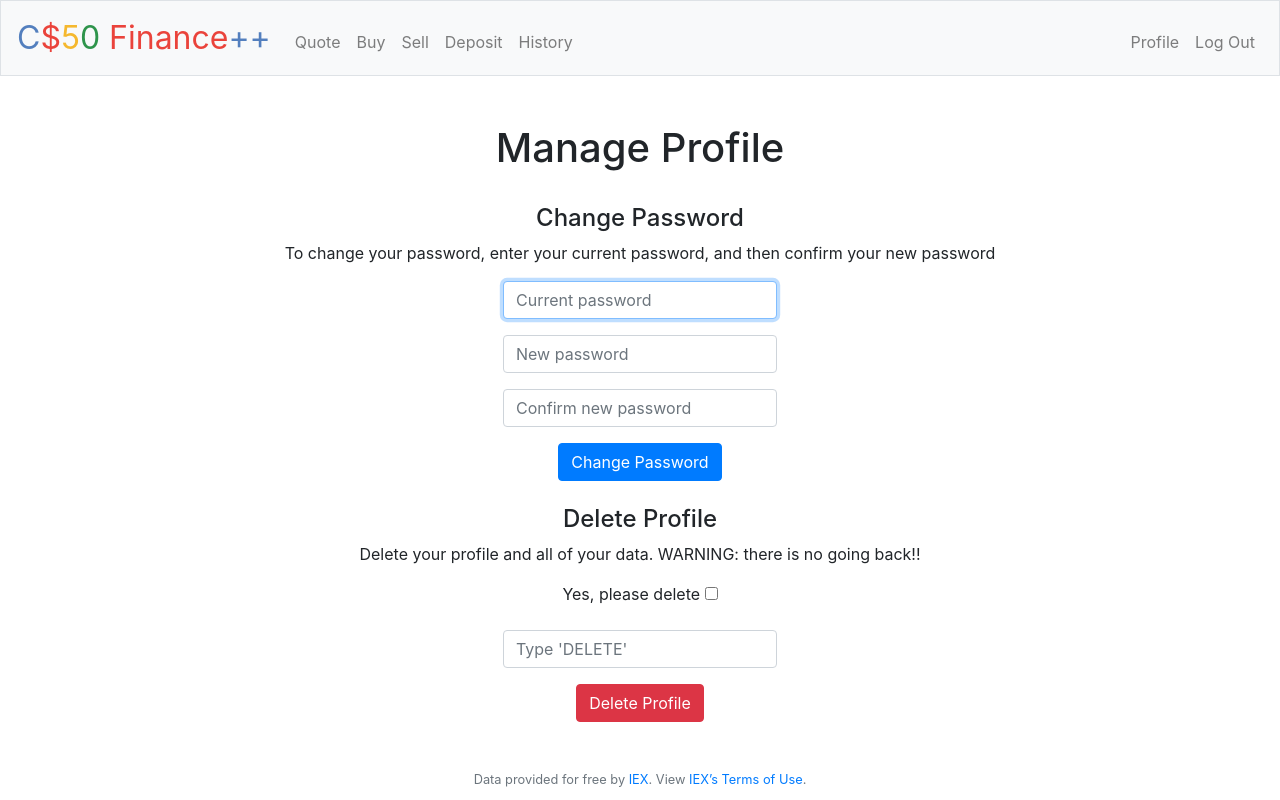
After one commit to fa-sharp/cs50-finance-plus, a Flask app: page /profile in a window 1280 px wide. The commit adds this page. Run offline with Flask 2, Linux system fonts and the light colour scheme; the visitor is signed in with stand-in values (Sample User, id 1).

Commit message:
🔑 Added a profile page - User can change password and delete their entire profile

```diff
--- a/app/application/routes/auth.py
+++ b/app/application/routes/auth.py
@@ -3,7 +3,7 @@ from werkzeug.security import check_password_hash, generate_password_hash
 
 from application import db
 from application.models import Transaction, User
-from application.utils import apology, check_valid_password
+from application.utils import apology, check_valid_password, login_required
 
 
 auth_pages = Blueprint('auth_pages', __name__)
@@ -47,10 +47,11 @@ def register():
         return apology("passwords must match", 400)
 
     # If all is good, hash the password and create a new user!
-    hash_password = generate_password_hash(password)
     try:
+        hash_password = generate_password_hash(password)
         new_user = User(username=username,
                         hash=hash_password, cash=INITIAL_DEPOSIT)
+
         db.session.add(new_user)
         db.session.flush() # Flush in order to generate the new user id
 
@@ -115,3 +116,86 @@ def logout():
 
     # Redirect user to login form
     return redirect("/")
+
+
+
+@auth_pages.route("/profile")
+@login_required
+def profile():
+    """A profile page where users can change their password and delete their profile"""
+
+    return render_template("profile.html")
+
+
+@auth_pages.route("/profile/changePassword", methods=["POST"])
+@login_required
+def change_password():
+    """Change the user's password"""
+
+    user_id = session.get("user_id")
+    old_password = request.form.get("oldPassword", "")
+    new_password = request.form.get("newPassword", "")
+    confirmation = request.form.get("confirmation", "")
+
+    user: User = User.query.filter(User.id == user_id).first()
+
+    # Ensure old password is correct
+    if not check_password_hash(user.hash, old_password):
+        return apology("Incorrect password!", 400)
+
+    # Ensure new password is valid
+    valid, password_message = check_valid_password(new_password)
+    if not valid:
+        return apology(password_message, 400)
+
+    # Ensure new password = confirmation
+    if not new_password == confirmation:
+        return apology("Passwords don't match!", 400)
+
+    # Hash and save the new password
+    try:
+        current_app.logger.warn(f"Changing password of User {user}")
+        hash_password = generate_password_hash(new_password)
+        user.hash = hash_password
+        db.session.commit()
+    except:
+        db.session.rollback()
+        current_app.logger.exception(f"Error changing password of User {user}")
+        return apology("Server error while changing password!", 500)
+
+    # Return to home page with confirmation message
+    flash("Successfully changed password!")
+    return redirect("/")
+
+
+@auth_pages.route("/profile/deleteProfile", methods=["POST"])
+@login_required
+def delete_user():
+    """Delete user profile and data"""
+
+    confirm_yes = request.form.get("confirmCheck", "")
+    confirm_delete = request.form.get("confirmText", "")
+
+    # Check if user meant to delete their profile
+    if confirm_yes != "yes" or confirm_delete != "DELETE":
+        flash("Oops! Profile not deleted!")
+        return redirect("/profile")
+
+    user_id = session.get("user_id")
+    user: User = User.query.filter(User.id == user_id).first()
+
+    # Delete all user data in DB
+    try:
+        current_app.logger.warn(f"Deleting User {user}!!")
+        db.session.delete(user)
+        db.session.commit()
+    except:
+        db.session.rollback()
+        current_app.logger.exception(f"Error deleting User {user}")
+        return apology("Server error while deleting user!", 500)
+
+    # Clear session
+    session.pop("user_id", None)
+    session.pop("start_balances", None)
+
+    return redirect("/")
--- a/app/application/templates/layout.html
+++ b/app/application/templates/layout.html
@@ -40,6 +40,7 @@
                         <li class="nav-item"><a class="nav-link" href="/history">History</a></li>
                     </ul>
                     <ul class="navbar-nav ml-auto mt-2">
+                        <li class="nav-item"><a class="nav-link" href="/profile">Profile</a></li>
                         <li class="nav-item"><a class="nav-link" href="/logout">Log Out</a></li>
                     </ul>
                 {% else %}
--- /dev/null
+++ b/app/application/templates/profile.html
@@ -0,0 +1,37 @@
+{% extends "layout.html" %}
+
+{% block title %}
+    Profile
+{% endblock %}
+
+{% block main %}
+    <h1>Manage Profile</h1>
+    <br />
+    <h4>Change Password</h4>
+    <p>To change your password, enter your current password, and then confirm your new password</p>
+    <form action="/profile/changePassword" method="post">
+        <div class="form-group">
+            <input autofocus class="form-control" name="oldPassword" placeholder="Current password" type="password">
+        </div>
+        <div class="form-group">
+            <input class="form-control" name="newPassword" placeholder="New password" type="password">
+        </div>
+        <div class="form-group">
+            <input class="form-control" name="confirmation" placeholder="Confirm new password" type="password">
+        </div>
+        <button class="btn btn-primary" type="submit">Change Password</button>
+    </form>
+    <br />
+    <h4>Delete Profile</h4>
+    <p>Delete your profile and all of your data. WARNING: there is no going back!!</p>
+    <form action="/profile/deleteProfile" method="post">
+        <div class="form-group">
+            <label for="confirmCheck">Yes, please delete</label>
+            <input id="confirmCheck" name="confirmCheck" type="checkbox" value="yes">
+        </div>
+        <div class="form-group">
+            <input class="form-control" name="confirmText" placeholder="Type 'DELETE'">
+        </div>
+        <button class="btn btn-danger" type="submit">Delete Profile</button>
+    </form>
+{% endblock %}
```
